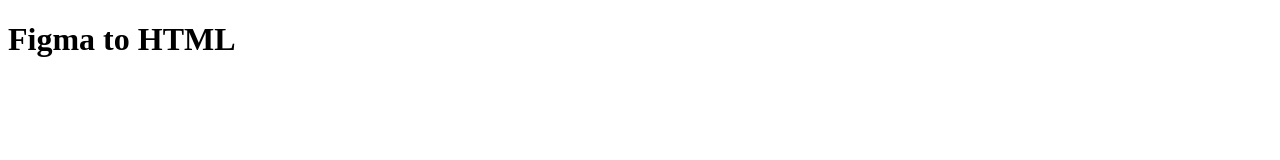
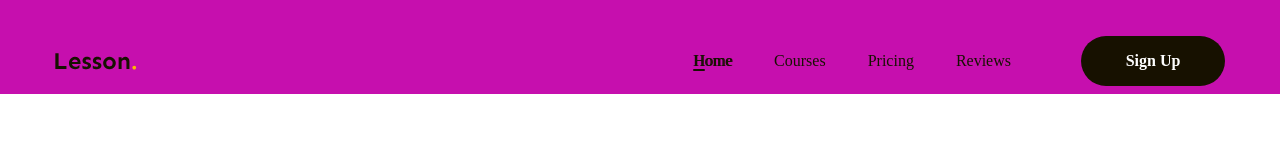
Before and after one commit to leduongnhattt/demo_figma, a plain HTML site: page index.html in a window 1280 px wide. Drawn offline with Linux system fonts and the light colour scheme.

Commit message:
commit-2

```diff
--- /dev/null
+++ b/asserts/css/reset.css
@@ -0,0 +1,129 @@
+/* http://meyerweb.com/eric/tools/css/reset/
+   v2.0 | 20110126
+   License: none (public domain)
+*/
+
+html,
+body,
+div,
+span,
+applet,
+object,
+iframe,
+h1,
+h2,
+h3,
+h4,
+h5,
+h6,
+p,
+blockquote,
+pre,
+a,
+abbr,
+acronym,
+address,
+big,
+cite,
+code,
+del,
+dfn,
+em,
+img,
+ins,
+kbd,
+q,
+s,
+samp,
+small,
+strike,
+strong,
+sub,
+sup,
+tt,
+var,
+b,
+u,
+i,
+center,
+dl,
+dt,
+dd,
+ol,
+ul,
+li,
+fieldset,
+form,
+label,
+legend,
+table,
+caption,
+tbody,
+tfoot,
+thead,
+tr,
+th,
+td,
+article,
+aside,
+canvas,
+details,
+embed,
+figure,
+figcaption,
+footer,
+header,
+hgroup,
+menu,
+nav,
+output,
+ruby,
+section,
+summary,
+time,
+mark,
+audio,
+video {
+  margin: 0;
+  padding: 0;
+  border: 0;
+  font-size: 100%;
+  font: inherit;
+  vertical-align: baseline;
+}
+/* HTML5 display-role reset for older browsers */
+article,
+aside,
+details,
+figcaption,
+figure,
+footer,
+header,
+hgroup,
+menu,
+nav,
+section {
+  display: block;
+}
+body {
+  line-height: 1;
+}
+ol,
+ul {
+  list-style: none;
+}
+blockquote,
+q {
+  quotes: none;
+}
+blockquote:before,
+blockquote:after,
+q:before,
+q:after {
+  content: "";
+  content: none;
+}
+table {
+  border-collapse: collapse;
+  border-spacing: 0;
+}
--- /dev/null
+++ b/asserts/css/style.css
@@ -0,0 +1,81 @@
+* {
+  box-sizing: border-box;
+}
+
+html {
+  font-size: 62.5%;
+}
+
+/* khôi phục lai cỡ chữ mặc định theo rem */
+body {
+  font-size: 1.6rem;
+  font-family: "Times New Roman", Times, serif;
+}
+
+a {
+  text-decoration: none;
+}
+.main-content {
+  width: 1170px;
+  max-width: calc(100% - 48px);
+  margin-left: auto;
+  margin-right: auto;
+}
+.header{
+    background: #c60fae;
+}
+.header .body {
+  display: flex;
+  align-items: center;
+  padding:  36px 0 8px;
+}
+.header.fixed{
+    position: sticky;
+    top: -28px;
+}
+.nav {
+  margin-left: auto;
+}
+.nav ul {
+  display: flex;
+  list-style: none;
+}
+.nav a {
+  color: #171100;
+  font-size: 1.6rem;
+  padding: 8px 21px;
+  position: relative;
+}
+.nav li.active a,.nav a:hover{
+    color:#171100;
+    text-shadow: 1px 0 0 currentColor;
+}
+.nav li.active a::after{
+    position: absolute;
+    left: 21px;
+    display: block;
+    content: "";
+    width: 12px;
+    height: 2px;
+    border-radius: 1px;
+    background: #171100;
+}
+.btn{
+    display: inline-block;
+    padding: 0 16px;
+    min-width: 118px;
+    line-height: 50px;
+    color: #fff;
+    text-align: center;
+    font-size: 1.6rem;
+    font-weight: 600;
+    border-radius:  999px;
+    background: #171100;
+}
+.header .btn-sign-up{
+    min-width: 144px;
+}
+
+.header .action{
+    margin-left: 49px;
+}
--- a/index.html
+++ b/index.html
@@ -1,11 +1,33 @@
 <!DOCTYPE html>
 <html lang="en">
-<head>
-    <meta charset="UTF-8">
-    <meta name="viewport" content="width=device-width, initial-scale=1.0">
+  <head>
+    <meta charset="UTF-8" />
+    <meta name="viewport" content="width=device-width, initial-scale=1.0" />
+    <!-- reset css-->
+    <link rel="stylesheet" href="./asserts/css/reset.css" />
+    <!-- styles -->
+    <link rel="stylesheet" href="./asserts/css/style.css" />
     <title>Demo_Figma</title>
-</head>
-<body>
-    <h1>Figma to HTML</h1>
-</body>
+  </head>
+  <body>
+    <header class="header fixed">
+      <div class="main-content">
+        <div class="body">
+          <img class="logo" src="./asserts/image/Lesson..svg" alt="Lesson" />
+
+          <nav class="nav">
+            <ul>
+              <li class="active"><a href="#!">Home</a></li>
+              <li><a href="#!">Courses</a></li>
+              <li><a href="#!">Pricing</a></li>
+              <li><a href="#!">Reviews</a></li>
+            </ul>
+          </nav>
+          <div class="action">
+            <a href="" class="btn btn-sign-up">Sign Up</a>
+          </div>
+        </div>
+      </div>
+    </header>
+  </body>
 </html>
```
Also changed, not shown: asserts/image/Lesson..svg (added).
